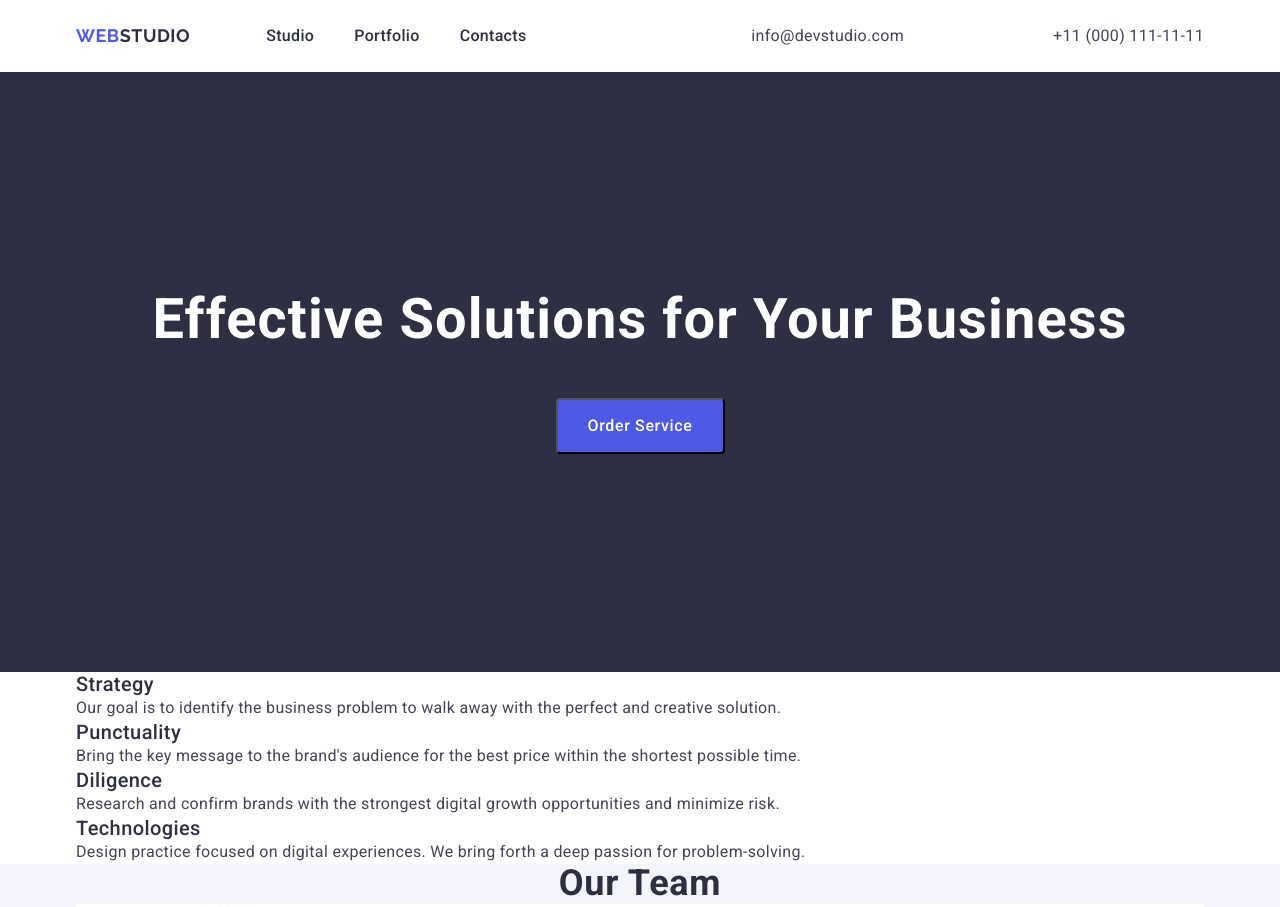
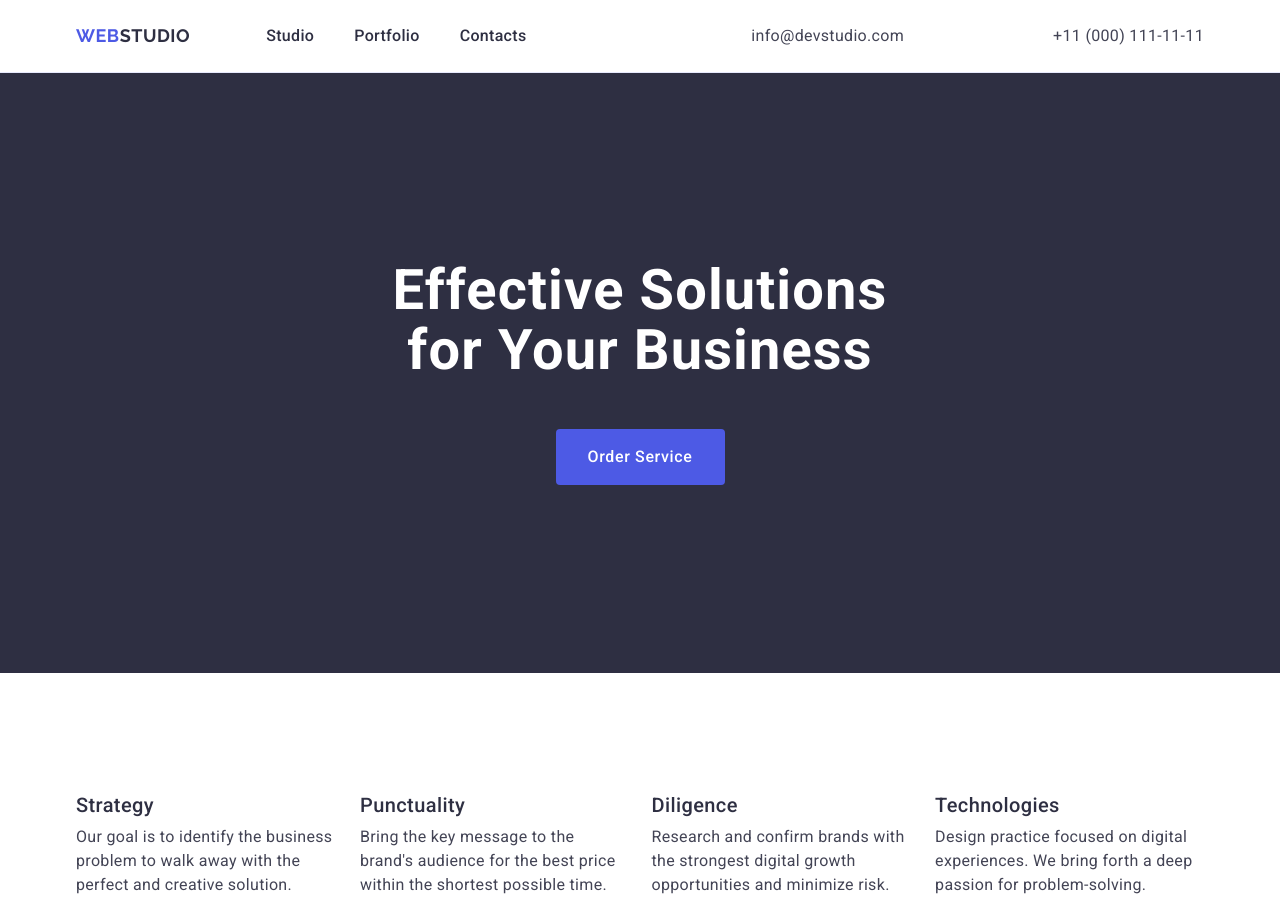
Before and after one commit to viktoriiatkachenko/goit-markup-hw-03, a plain HTML site: page index.html in a window 1280 px wide. Shown: the top 907 px of the page. Drawn offline with nearby package versions, Linux system fonts and the light colour scheme.

Commit message:
finish section

```diff
--- a/css/styles.css
+++ b/css/styles.css
@@ -16,6 +16,9 @@ a {
 h1, h2, h3, h4, h5, h6, p {
         margin: 0;
 }
+img {
+        display: block;
+}
 /* header */
 .container {
         max-width: 1158px;
@@ -23,7 +26,7 @@ h1, h2, h3, h4, h5, h6, p {
         margin: 0 auto;
 }
 .header {
-        border-bottom: #e7e9fc;
+        border-bottom: 1px solid #e7e9fc;
 }
 .header-container {
         display: flex;
@@ -93,13 +96,12 @@ color: #F4F4FD;
 color: #404bbf;
 }
 
-/* main */
+/* main section */
 .main-container {
         display: flex;
         flex-direction: column;
         align-items: center;
         justify-content: center;
-        height: 600px;
         gap: 48px;
 }
 .section-heading {
@@ -112,6 +114,7 @@ color: #404bbf;
 }
 .main-page {
         background: #2E2F42;
+padding: 188px 0;
 }
 .heading {
         font-weight: 700;
@@ -121,6 +124,7 @@ color: #404bbf;
         text-align: center;
         color: white;
         margin: 0 auto;
+        max-width: 496px;
 }
 .btn {
             font-weight: 500;
@@ -131,14 +135,25 @@ color: #404bbf;
             background-color: #4D5AE5;
             cursor: pointer;
         border-radius: 4px;
-                width: 169px;
                 height: 56px;
                 text-align: center;
                 margin: 0;
+                min-width: 169px;
+                border: none;
 }
 .btn:hover,
 .btn:focus {
 background-color: #404BBF;
+}
+
+/* strategy */
+.strategy-section {
+        padding: 120px 0;
+}
+.strategy-list {
+        display: flex;
+        gap: 24px;
+
 }
 .strategy-list-items {
         font-weight: 500;
@@ -146,6 +161,7 @@ background-color: #404BBF;
         line-height: 1.2;
         letter-spacing: 0.02em;
         color: #2e2f42;
+        margin-bottom: 8px;
 }
 .strategy-list-text {
                 line-height: 1.5;
--- a/index.html
+++ b/index.html
@@ -64,10 +64,10 @@
           <button class="btn" type="button">Order Service</button>
         </div>
       </section>
-      <section>
+      <section class="strategy-section">
         <div class="container">
           <h2 class="section-heading" hidden>Section 2</h2>
-          <ul>
+          <ul class="strategy-list">
             <li>
               <h3 class="strategy-list-items">Strategy</h3>
               <p class="strategy-list-text">
```
